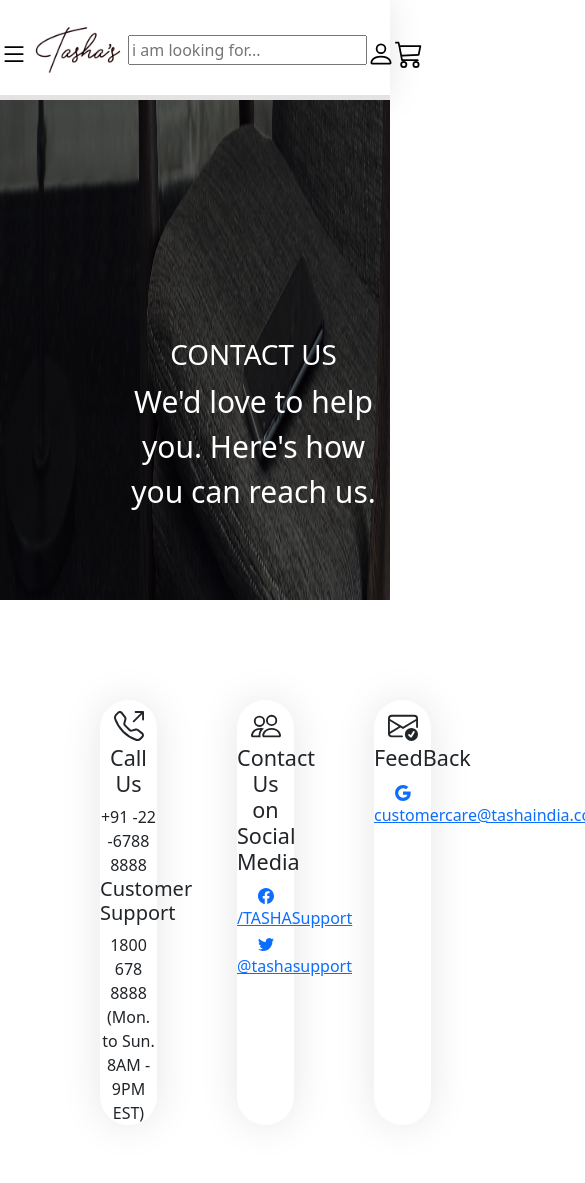
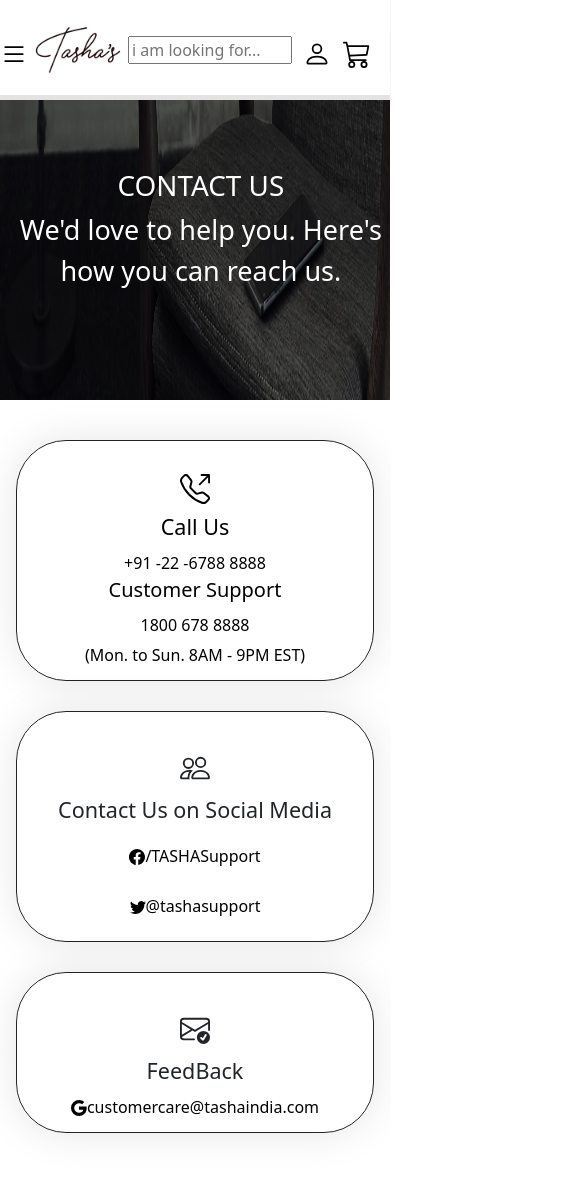
Before and after one commit to huongvu03/kitchen_appliances, a React (Create React App) app in the folder source/: page /contact in a window 390 px wide. Shown: the top 1183 px of the page, 585 px wide, since content can reach past the window. Built offline with nearby package versions, Linux system fonts and the light colour scheme.

Commit message:
contact us, feedback

```diff
--- a/source/src/components/ContactUs.js
+++ b/source/src/components/ContactUs.js
@@ -3,6 +3,7 @@
 import { Twitter, Facebook, Google } from 'react-bootstrap-icons';
 import { TelephoneOutbound, People, EnvelopeCheck } from 'react-bootstrap-icons';
 import ModalConfirm from './ModalConfirm';
+import { useNavigate } from 'react-router-dom';
 
 function ContactUs() {
     const [fname, setFName] = useState('');
@@ -13,7 +14,7 @@
     const [textmodal, setTextModal] = useState('');
     const [error, setError] = useState('');
     const [emailerror, setemailError] = useState('');
-
+    const navigate=useNavigate('');
 
     const handleSubmit = (e) => {
         e.preventDefault();
@@ -35,7 +36,7 @@
             setLName('');
             setEmail('');
             setMess('');
-            setTextModal("Thank you for contact us! We will get back to you soon!" );
+            setTextModal("Thank you for contact us! We will get back to you soon!");
             setShowModal(true);
             setError('');
             setemailError('');
@@ -44,6 +45,7 @@
     }
     const handleClose = () => {
         setShowModal(false);
+        navigate(`/`);
     }
 
     return (
@@ -63,7 +65,7 @@
             <div className='Contact_info'>
 
                 <div className='Contact_infoCol' >
-                    <div>
+                <div className='Contact_infoColContent'>
                     <div className='Contact_infoColIcon'><TelephoneOutbound /></div>
                     <div><h4>Call Us</h4></div>
                     <div> +91 -22 -6788 8888</div>
@@ -73,8 +75,8 @@
                     </div>
                 </div>
 
-                <div className='Contact_infoCol'>
-                    <div>
+                <div className='Contact_infoCol2'>
+                    <div  className='Contact_infoColContent2'>
                         <div className='Contact_infoColIcon'><People /></div>
                         <div><h4>Contact Us on Social Media</h4></div>
                         <a href='https://www.facebook.com/'> <div><Facebook />/TASHASupport</div></a>
@@ -84,15 +86,14 @@
 
                 </div>
 
-                <div className='Contact_infoCol'>
-                    <div>
+                <div className='Contact_infoCol3'>
+                    <div >
                         <div className='Contact_infoColIcon'><EnvelopeCheck /></div>
 
                         <div><h4>FeedBack</h4></div>
                         <a href='https://www.gmail.com'><div> <Google />customercare@tashaindia.com</div></a>
+                    </div>
 
-
-                    </div>
                 </div>
             </div>
 
@@ -137,34 +138,36 @@
 
                 </div>
             </div>
-            <h2>WHERE TO FIND US</h2>
+            <h2 className='ContactUsdisplay1'>WHERE TO FIND US</h2>
 
             <div className='ContactUs_branches'>
-               <div className='ContactUs_branchesimg'><img src="./contact_us_img/contact.png"  alt="branches"/></div>
+            <h2 className='ContactUsdisplay2'>WHERE TO FIND US</h2>
+
+                <div className='ContactUs_branchesimg'><img src="./contact_us_img/contact.png" alt="branches" /></div>
                 <ul >
                     <li className='ContactUs_branches_title'>Head Office</li>
-                    <li  className='ContactUs_branches_add'>Tasha's Company Limited. Pirojshanagar, Vikhroli, Mumbai, Maharashtra 400079</li>
+                    <li className='ContactUs_branches_add'>Tasha's Company Limited. Pirojshanagar, Vikhroli, Mumbai, Maharashtra 400079</li>
 
                     <li className='ContactUs_branches_title'>Our Registered Offices</li>
 
-                    <li  className='ContactUs_branchesbranches'>
+                    <li className='ContactUs_branchesbranches'>
                         <li className='ContactUs_branches_title'>Delhi Branch</li>
-                                       <li  className='ContactUs_branches_add'>Tasha's Co. Ltd. , Sher Shah Suri Marg, Okhla, New Delhi, Delhi 110065, India.</li>
+                        <li className='ContactUs_branches_add'>Tasha's Co. Ltd. , Sher Shah Suri Marg, Okhla, New Delhi, Delhi 110065, India.</li>
 
                         <li className='ContactUs_branches_title'>Kolkata Branch</li>
-                    <li  className='ContactUs_branches_add'>Tasha's Co. Ltd. , Block GN, Sector-V, Salt Lake City, Kolkata, West Bengal 700091, India.</li>
+                        <li className='ContactUs_branches_add'>Tasha's Co. Ltd. , Block GN, Sector-V, Salt Lake City, Kolkata, West Bengal 700091, India.</li>
 
                         <li className='ContactUs_branches_title'> Bhubaneswar Branch</li>
-                    <li  className='ContactUs_branches_add'>Tasha's Co. Ltd. , NH-5, Highway Complex Rudrapur, P.O. Pahala, Bhubaneswar, Odisha 752101, India.</li>
+                        <li className='ContactUs_branches_add'>Tasha's Co. Ltd. , NH-5, Highway Complex Rudrapur, P.O. Pahala, Bhubaneswar, Odisha 752101, India.</li>
 
                         <li className='ContactUs_branches_title'>Patna Branch</li>
-                    <li  className='ContactUs_branches_add'>Tasha's Co. Ltd. , Grand Plaza,6th floor, 6001 - 6004& 6006, Frazer Road,Dak Bunglow Crossing, Patna, Bihar 800001, India. </li>
+                        <li className='ContactUs_branches_add'>Tasha's Co. Ltd. , Grand Plaza,6th floor, 6001 - 6004& 6006, Frazer Road,Dak Bunglow Crossing, Patna, Bihar 800001, India. </li>
 
                         <li className='ContactUs_branches_title'>Guwahati Branch</li>
-                    <li  className='ContactUs_branches_add'>Tasha's Co. Ltd. , 2nd Floor Basundhara Eclave, Dr BK Kakati Rd, Ulubari, Guwahati, Assam 781007, India. </li>
+                        <li className='ContactUs_branches_add'>Tasha's Co. Ltd. , 2nd Floor Basundhara Eclave, Dr BK Kakati Rd, Ulubari, Guwahati, Assam 781007, India. </li>
 
                         <li className='ContactUs_branches_title'>Ranchi Branch</li>
-                    <li  className='ContactUs_branches_add'>Tasha's Co. Ltd. , Plot No.236/237, Pandra, P.O, Kamre Ranchi, Jharkhand 835222, India. </li>
+                        <li className='ContactUs_branches_add'>Tasha's Co. Ltd. , Plot No.236/237, Pandra, P.O, Kamre Ranchi, Jharkhand 835222, India. </li>
 
                     </li>
 
--- a/source/src/css/ContactUs.css
+++ b/source/src/css/ContactUs.css
@@ -1,7 +1,9 @@
-/*top*/
+
+    /*top*/
 .ContactUs_top div img {
     width: 100%;
     object-fit: fill;
+    position: relative;
 }
 
 .ContactUs_topcontent {
@@ -12,6 +14,8 @@
     color: white;
     text-align: center;
     font-weight: lighter;
+    display: flexbox;
+
 }
 
 /* contact columns */
@@ -21,49 +25,51 @@
     margin: 100px;
     column-gap: 80px;
     text-align: center;
+    height: 250px;
 
 }
 
-.Contact_infoCol {
-
+.Contact_infoCol, .Contact_infoCol2,  .Contact_infoCol3 {
+    border: 0.1px solid;
     border-radius: 50px;
     max-width: 100%;
     height: auto;
     box-shadow: rgba(0, 0, 0, 0.1) 0px 0px 40px 0px;
+    text-align: center;
+    padding: 10px;
 
 }
 
-.Contact_infoCol ul {
-    border: red solid;
-    text-align: center;
-    padding: 0%;
-   height: 250px;
-
-}
-
-
-.Contact_infoCol ul li,.Contact_infoCol ul a {
-    border: blue solid;
+.Contact_infoCol div, .Contact_infoCol2 a,.Contact_infoCol3 a {
+   line-height: 30px;
     list-style: none;
     color:black;
     font-weight: lighter;
     text-decoration: none;
+    width: 100%;
 
 
 }
 .Contact_infoColIcon{
+    margin-top: 20px;
     font-size: 30px;
+    margin-bottom: 10px;
 
+}
+.Contact_infoCol2 a{
+    line-height: 50px;
 }
 .Contact_infoCol h4{
 font-weight: 500;
 }
+.Contact_infoCol2:hover a, .Contact_infoCol3:hover a{
+color: rgb(158, 5, 53);
+}
 
-/*bottom */
+/*map + form*/
 .ContactUs_bottom {
     display: grid;
     grid-template-columns: 55% 45%;
-
     height: min-content;
     margin-left: 100px;
     margin-right: 100px;
@@ -75,7 +81,6 @@
     /* border: blue solid; */
     margin-top: none;
     margin-left: 100px;
-
     line-height: 35px;
 
 }
@@ -86,7 +91,6 @@
 
 .ContactUs_bottomR ul li {
     list-style: none;
-
 }
 
 .ContactUs_bottomR input {
@@ -95,7 +99,6 @@
     border-radius: 0px 20px 0px 0px;
     border-color: none;
     font-size: 16px;
-
 }
 
 .ContactUs_bottomR textarea {
@@ -117,15 +120,18 @@
 .ContactUslabel {
     font-size: 18px;
     font-weight: 600;
-
 }
 
-.ContactUs_submit button {
+.ContactUs_submit button, .Feedback_btn {
     border: none;
     border-radius: 20px;
     background-color: rgb(165, 0, 52);
     padding: 5px 20px 5px 20px;
     color: white;
+
+}
+.ContactUs_submit button:hover , .Feedback_btn :hover{
+  background-color: #7e0028;
 
 }
 
@@ -142,7 +148,6 @@
 .ContactUs_branches img {
     width: 100%;
     height: 100%;
-
 }
 
 .ContactUs_branches {
@@ -152,7 +157,7 @@
 .ContactUs_branches ul {
     position: absolute;
     top: 50px;
-    left: 80px;
+    left: 250px;
 }
 
 .ContactUs h2 {
@@ -221,6 +226,154 @@
     text-align: right;
     margin-right: 100px;
    }
-   .Feedback ul  .Feedbackcustomer{
-    max-width:  80%;
+   .Feedback ul li .Feedbackcustomer,
+   .Feedback ul li textarea{
+    width:  80%;
+    margin-top: 10px;
    }
+.ContactUsdisplay2{
+    visibility: hidden;
+    display: none;
+}
+
+   /* MEDIA tablet*/
+@media only screen and (min-width: 768px) and (max-width: 1024px)  {
+    .ContactUs_topcontent {
+         position: absolute;
+        top: 22%;
+        left: 10%;
+        display: flexbox;
+            }
+
+    .Contact_info{
+        grid-template-columns: 33% 33% 33%;
+        column-gap: 10px;
+        margin-left: 20px;
+        margin-right: 30px;
+        text-indent: 0%;
+        padding: 0%;
+    }
+    /*map + info */
+.ContactUs_bottom {
+        margin-left: 50px;
+    margin-right: 50px;
+}
+
+/* form */
+.ContactUs_bottomR {
+    margin-left: 50px;
+ }
+
+ /* bracnhes */
+ .ContactUs_branches ul {
+    position: absolute;
+    top: 5px;
+    left: 0px;
+
+}
+.Feedback ul {
+    margin-left: 20px;
+
+}
+}
+
+
+/* Phone */
+@media (max-width:767px){
+    .ContactUs_topcontent{
+        left: 3%;
+        top:20%;
+        font-size: 27px;
+        display: flexbox;
+    }
+    .ContactUs_top img{
+        object-fit: scale-down;
+        height: 300px;
+    }
+    .Contact_info{
+        display: grid;
+        grid-template-columns: auto;
+        grid-template-rows: auto auto auto;
+        row-gap: 30px;
+        margin-left: 1rem;
+        margin-right: 1rem;
+              margin-top: 40px;
+        height: max-content;
+        margin-bottom: 80px;
+
+    }
+    /*map */
+.ContactUs_bottom {
+    display: grid;
+    grid-template-columns: auto;
+    height: max-content;
+   margin-right: 0%;
+    margin-left: 0%;
+   }
+   .ContactUs_bottom iframe{
+      width: 100%;
+    height: 300px;
+    border-radius: 20px;
+
+   }
+
+/* form */
+.ContactUs_bottomR {
+    max-width: 100%;
+    /* border: blue solid; */
+    margin-top: 40px;
+    margin-left: 50px;
+    margin-right: 100px;
+    line-height: 35px;
+
+}
+ /* bracnhes */
+ .ContactUs_branchesimg {
+margin-top: 80px;
+height: 300px;
+object-fit: cover;
+ }
+
+.ContactUsdisplay2 {
+    visibility: visible;
+    display: block;
+    position: absolute;
+   left:-10%;
+   right: -10%;
+    top:4%;
+    color: white;
+    margin-left: 1rem;
+    margin: 1rem;
+}
+
+ .ContactUs_branches ul {
+    position: relative;
+    color: black;
+   height: max-content;
+  margin-top: 0%;
+ margin-right: 1rem;
+  left: 0;
+
+}
+.ContactUs_branches ul li{
+    color:black;
+    font-size: 18px;
+}
+.ContactUsdisplay1{
+    visibility: hidden;
+    display: none;
+}
+
+.Feedback{
+    margin:20px ;
+
+}
+.Feedback ul{
+    margin-left: 1rem;
+    margin-right: 1rem;
+}
+.Feedback ul li{
+    font-size: 16px;
+
+}
+}
--- a/source/src/css/Header.css
+++ b/source/src/css/Header.css
@@ -163,8 +163,9 @@
   }
 
   .headerHome4 {
+    color: red;
     display: grid;
-    grid-template-columns: 50% 20% 25%;
+    grid-template-columns: 50% 15% 20%;
   }
 
   .headerHome4 input {
@@ -173,7 +174,7 @@
   }
 
   .cartQty_container {
-    margin-right: 20px;
+    margin-right: 10px;
   }
 }
 
@@ -192,8 +193,17 @@
     max-width: 100%;
   }
 
+  .headerHome4 {
+    display: grid;
+    grid-template-columns: 65% 20% 20%;
+  }
+
+  .headerHome4 input {
+    width: 100%;
+    height: 100%;
+  }
   .cartQty_container {
-    margin-right: 10px;
+    margin-right: 20px;
   }
 
   .headerHomemedia_dropdown {
```
Also changed, not shown: source/src/components/Feedback.js (+5 -4 lines), source/src/css/Footer.css (+5 -5 lines). Lines whose indentation alone changed are shown as unchanged.
